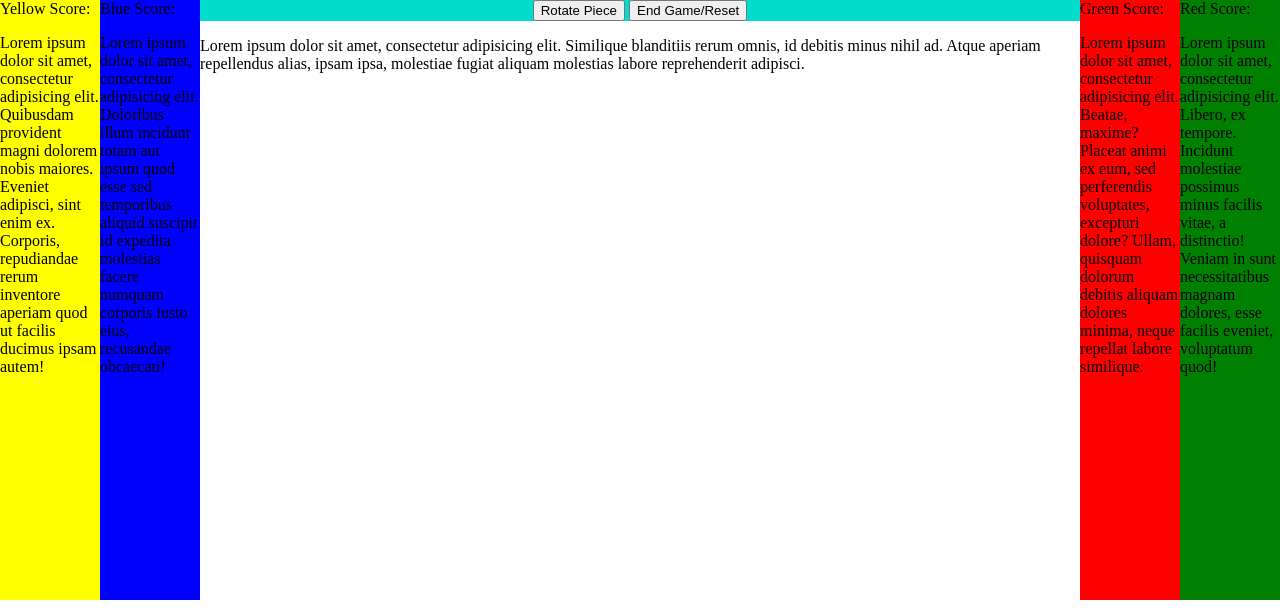
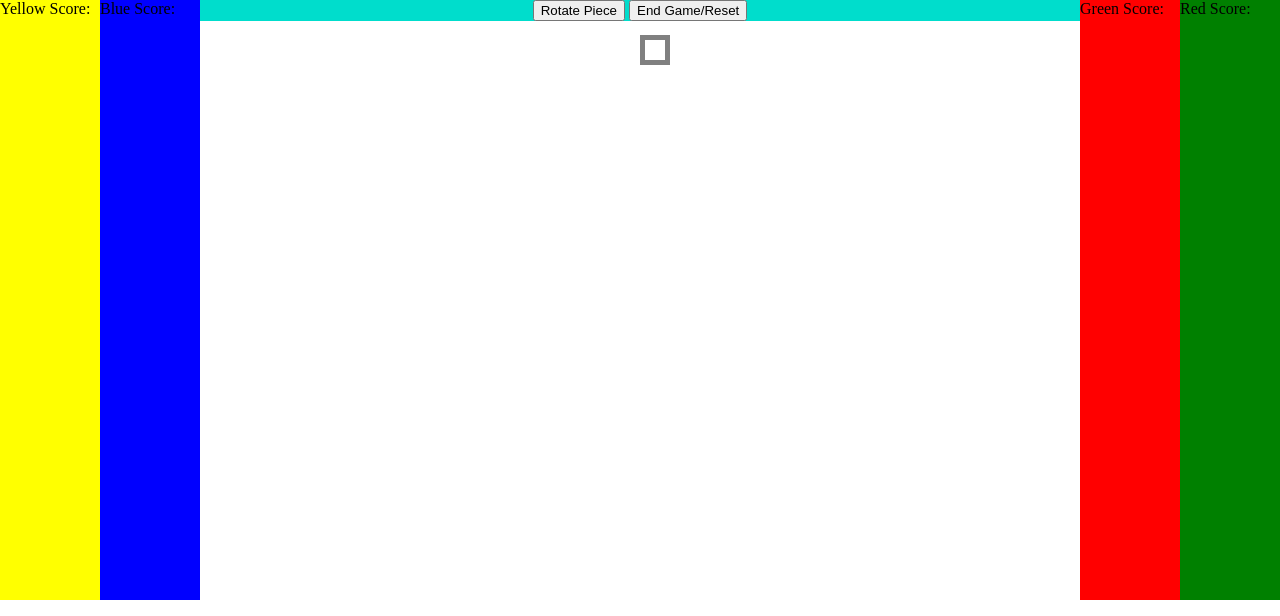
Before and after one commit to hintron/msedev_training, a PHP site: page /brickus.html in a window 1280 px wide. Shown: the top 616 px of the page. Run offline with PHP 8.4, Linux system fonts and the light colour scheme.

Commit message:
Project4: Got a simple drag and drop working

```diff
--- a/project4/brickus.css
+++ b/project4/brickus.css
@@ -1,6 +1,13 @@
 /* Get rid of default browser spacing */
 body {
     margin: 0;
+    /* Disable text selection, so it doesn't activate during drag and drop */
+    -webkit-touch-callout: none;
+    -webkit-user-select: none;
+    -khtml-user-select: none;
+    -moz-user-select: none;
+    -ms-user-select: none;
+    user-select: none;
 }
 
 
@@ -40,7 +47,7 @@ body {
 
 #gameboard_container {
     /* float: left; */
-
+    text-align: center;
     min-width: 300px;
 }
 
@@ -51,3 +58,33 @@ body {
     text-align: center;
     /* padding: 10px 0; */
 }
+
+/************************************/
+/* Gameboard */
+/************************************/
+
+#gameboard {
+    display: inline-block;
+}
+
+/************************************/
+/* Tiles */
+/************************************/
+
+/* The CSS for a single tile unit */
+.tile {
+    /* display: block; */
+    position: absolute;
+    width: 20px;
+    height: 20px;
+    border: 5px solid gray;
+    background-color: white;
+}
+
+.tile_row {
+
+}
+
+.piece {
+
+}
--- a/project4/brickus.html
+++ b/project4/brickus.html
@@ -18,22 +18,18 @@
     <div id="player1_toolbar" class="toolbar">
         <span>Yellow Score: </span>
         <span id="player1_score"></span>
-        <p>Lorem ipsum dolor sit amet, consectetur adipisicing elit. Quibusdam provident magni dolorem nobis maiores. Eveniet adipisci, sint enim ex. Corporis, repudiandae rerum inventore aperiam quod ut facilis ducimus ipsam autem!</p>
     </div>
     <div id="player2_toolbar" class="toolbar">
         <span>Blue Score: </span>
         <span id="player2_score"></span>
-        <p>Lorem ipsum dolor sit amet, consectetur adipisicing elit. Doloribus illum incidunt totam aut ipsum quod esse sed temporibus aliquid suscipit id expedita molestias facere numquam corporis iusto eius, recusandae obcaecati!</p>
     </div>
     <div id="player3_toolbar" class="toolbar">
         <span>Red Score: </span>
         <span id="player3_score"></span>
-        <p>Lorem ipsum dolor sit amet, consectetur adipisicing elit. Libero, ex tempore. Incidunt molestiae possimus minus facilis vitae, a distinctio! Veniam in sunt necessitatibus magnam dolores, esse facilis eveniet, voluptatum quod!</p>
     </div>
     <div id="player4_toolbar" class="toolbar">
         <span>Green Score: </span>
         <span id="player4_score"></span>
-        <p>Lorem ipsum dolor sit amet, consectetur adipisicing elit. Beatae, maxime? Placeat animi ex eum, sed perferendis voluptates, excepturi dolore? Ullam, quisquam dolorum debitis aliquam dolores minima, neque repellat labore similique.</p>
     </div>
 
     <!-- Note: Non-floated divs come after floated divs, in order for it to fill up the center space -->
@@ -45,15 +41,13 @@
             <button id="endgame_btn" >End Game/Reset</button>
         </div>
 
+        <!-- div#table-group1>div.row-group1*5>div.cell-group1.cell{cell $}*5 -->
         <div id="gameboard">
-            <!-- div#table-group1>div.row-group1*5>div.cell-group1.cell{cell $}*5 -->
-            <p>
-                Lorem ipsum dolor sit amet, consectetur adipisicing elit. Similique blanditiis rerum omnis, id debitis minus nihil ad. Atque aperiam repellendus alias, ipsam ipsa, molestiae fugiat aliquam molestias labore reprehenderit adipisci.
-            </p>
+            <!-- Create a single tile that can be cloned -->
+            <div class="tile"></div>
         </div>
 
     </div>
 
-
 </body>
 </html>
```
Also changed, not shown: project4/brickus.js (+95 -0 lines).
